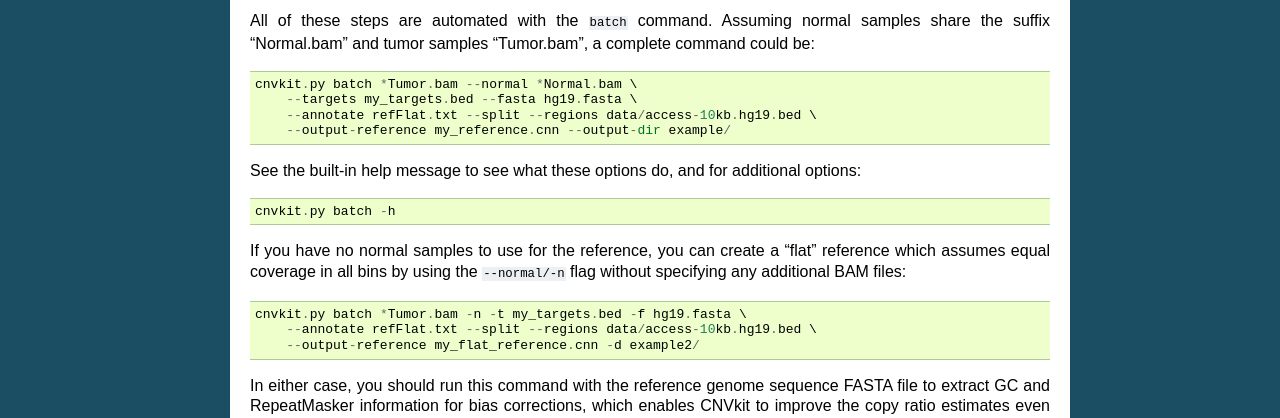
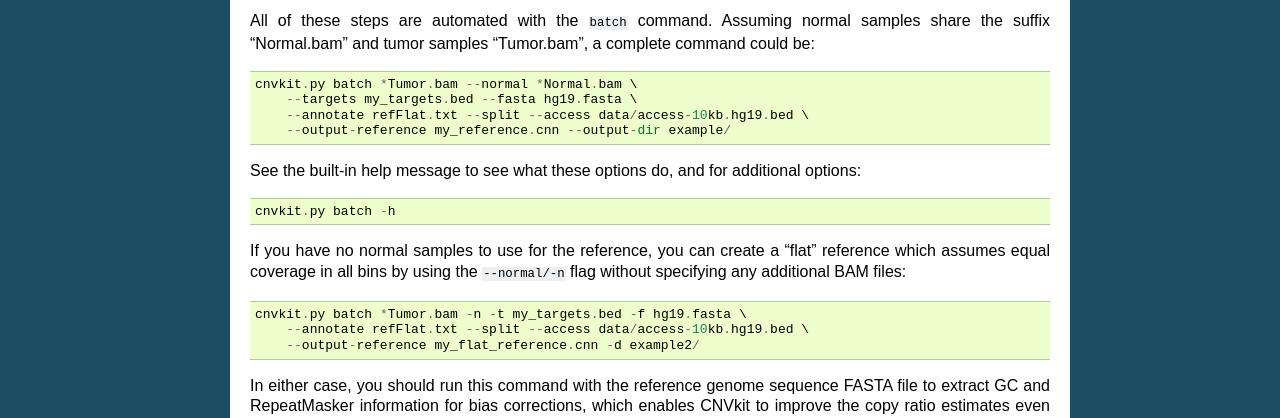
Before and after one commit to etal/cnvkit, a Sphinx documentation site: the page built from doc/quickstart.rst, in a window 1280 px wide. Shown: the part 1163-1581 px from the top of the page. Built offline with Sphinx 7.4.7, drawn with Linux system fonts in a browser that asks for light colours.

Commit message:
doc/quickstart: replace --regions with --access

```diff
--- a/doc/quickstart.rst
+++ b/doc/quickstart.rst
@@ -75,7 +75,7 @@ command could be::
 
     cnvkit.py batch *Tumor.bam --normal *Normal.bam \
         --targets my_targets.bed --fasta hg19.fasta \
-        --annotate refFlat.txt --split --regions data/access-10kb.hg19.bed \
+        --annotate refFlat.txt --split --access data/access-10kb.hg19.bed \
         --output-reference my_reference.cnn --output-dir example/
 
 See the built-in help message to see what these options do, and for additional
@@ -88,7 +88,7 @@ reference which assumes equal coverage in all bins by using the ``--normal/-n``
 flag without specifying any additional BAM files::
 
     cnvkit.py batch *Tumor.bam -n -t my_targets.bed -f hg19.fasta \
-        --annotate refFlat.txt --split --regions data/access-10kb.hg19.bed \
+        --annotate refFlat.txt --split --access data/access-10kb.hg19.bed \
         --output-reference my_flat_reference.cnn -d example2/
 
 In either case, you should run this command with the reference genome sequence
```
